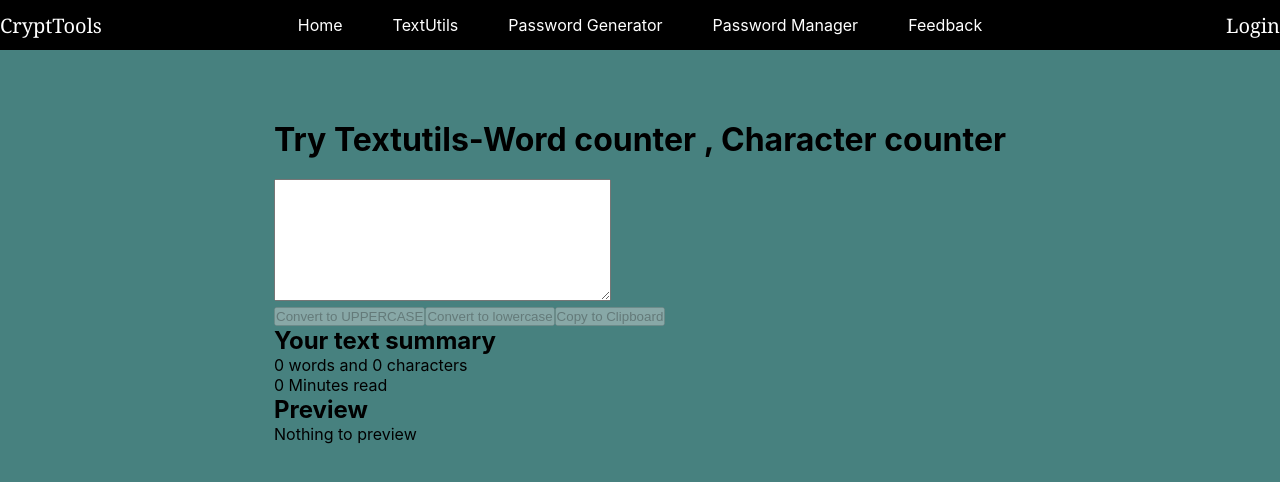
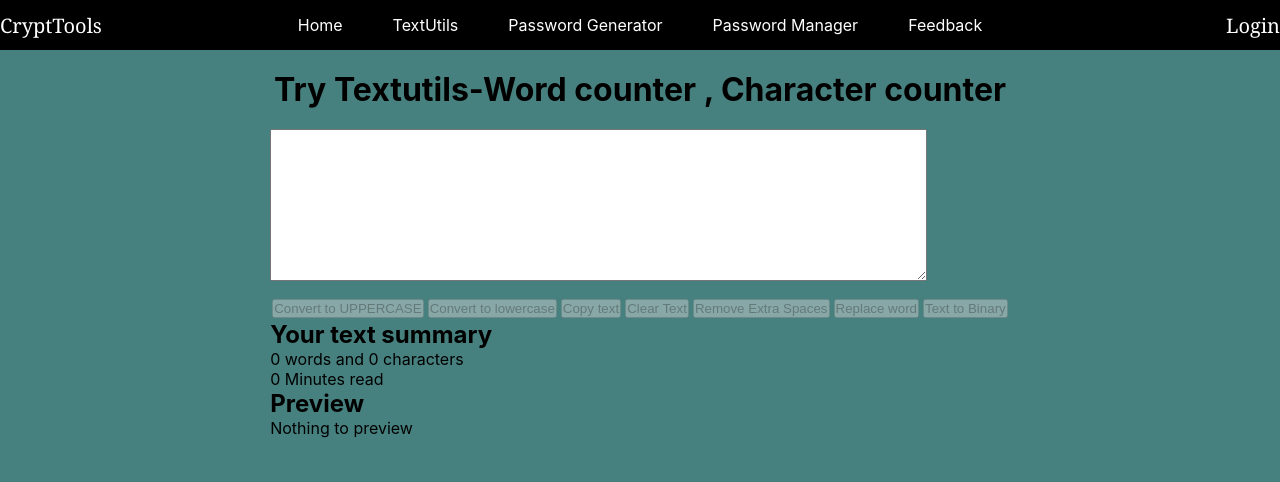
Before and after one commit to GeetaNegi-GN/Cryptography_tools, a React (Create React App) app: page /TextForm in a window 1280 px wide. Shown: the top 482 px of the page. Built offline with nearby package versions, Linux system fonts and the light colour scheme.

Commit message:
textutil,initial commit

```diff
--- a/src/App.css
+++ b/src/App.css
@@ -108,3 +108,12 @@
   justify-content: center;
 
 }
+
+
+.tU-form{
+  margin-bottom: 12px ;
+}
+
+.tU-btn{
+  margin: 2px;
+}
--- a/src/App.js
+++ b/src/App.js
@@ -6,24 +6,12 @@
 import TextForm from "./component/TextUtils";
 import PsdManager from "./component/PsdManager";
 import PsdGenerator from "./component/PsdGenerator";
-import Alert from "./component/Alert";
-import { useState } from "react";
 
 function App() {
-  const [alert, setAlert] = useState(null);
-  const showAlert = (message, type) => {
-    setAlert({
-      msg: message,
-      type: type,
-    });
-    setTimeout(() => {
-      setAlert(null);
-    }, 1500);
-  };
   return (
     <BrowserRouter>
       <Header />
-      <Alert alert={alert} />
+
       <Routes>
         <Route exact path={"/"} element={<Home />} />
 
@@ -31,10 +19,7 @@
           exact
           path="/TextForm"
           element={
-            <TextForm
-              showAlert={showAlert}
-              heading="Try Textutils-Word counter , Character counter"
-            />
+            <TextForm heading="Try Textutils-Word counter , Character counter" />
           }
         />
         <Route exact path={"/psdGenerator"} element={<PsdGenerator />} />
--- a/src/component/TextUtils.js
+++ b/src/component/TextUtils.js
@@ -2,28 +2,46 @@
 
 export default function TextForm(props) {
   const handleUpClick = () => {
-    //console.log("Uppercase was clicked" + text);
     let newText = text.toUpperCase();
     setText(newText);
-    props.showAlert("Converted to uppercase", "success");
   };
   const handleLoClick = () => {
     let newText = text.toLowerCase();
     setText(newText);
-    props.showAlert("Converted to lowercase", "success");
   };
   const handleOnChange = (event) => {
     setText(event.target.value);
   };
 
-  const handleCopy = () => {
-    //var text = document.getElementById("myBox")
-    //text.select();
-    navigator.clipboard.writeText(text);
-    //document.getSelection().removeAllRanges();
-    props.showAlert("Copied to clipboard", "success");
+  const handleClearClick = () => {
+    let newText = "";
+    setText(newText);
   };
 
+  const handleCopy = () => {
+    navigator.clipboard.writeText(text);
+  };
+  const handleExtraSpaces = () => {
+    let newText = text.split(/[ ]+/);
+    setText(newText.join(" "));
+  };
+
+  const handleReplace = () => {
+    let replace = prompt("Which word You Want To Replace?");
+    let replaceWith = prompt("Replace With?");
+    let newText = text.replaceAll(replace, replaceWith);
+    setText(newText);
+  };
+
+  const handleBinaryClick = () => {
+    let binaryText = "";
+    for (let i = 0; i < text.length; i++) {
+      const charCode = text.charCodeAt(i);
+      const binary = charCode.toString(2);
+      binaryText += binary + " ";
+    }
+    setText(binaryText.trim());
+  };
   const [text, setText] = useState("");
 
   return (
@@ -37,31 +55,59 @@
               id="myBox"
               value={text}
               onChange={handleOnChange}
-              cols="40"
-              rows="8"
+              cols="80"
+              rows="10"
             ></textarea>
           </div>
 
           <button
             disabled={text.length === 0}
-            className="btn btn-primary mx-1 my-1"
+            className="tU-btn"
             onClick={handleUpClick}
           >
             Convert to UPPERCASE
           </button>
           <button
             disabled={text.length === 0}
-            className="btn btn-primary mx-1 my-1 "
+            className="tU-btn"
             onClick={handleLoClick}
           >
             Convert to lowercase
           </button>
           <button
             disabled={text.length === 0}
-            className="btn btn-primary mx-1 my-1 "
+            className="tU-btn"
             onClick={handleCopy}
           >
-            Copy to Clipboard
+            Copy text
+          </button>
+          <button
+            disabled={text.length === 0}
+            className="tU-btn"
+            onClick={handleClearClick}
+          >
+            Clear Text
+          </button>
+          <button
+            disabled={text.length === 0}
+            className="tU-btn"
+            onClick={handleExtraSpaces}
+          >
+            Remove Extra Spaces
+          </button>
+          <button
+            disabled={text.length === 0}
+            className="tU-btn"
+            onClick={handleReplace}
+          >
+            Replace word
+          </button>
+          <button
+            disabled={text.length === 0}
+            className="tU-btn"
+            onClick={handleBinaryClick}
+          >
+            Text to Binary
           </button>
         </div>
         <div className="container my-3">
@@ -82,6 +128,7 @@
             Minutes read
           </p>
           <h2>Preview</h2>
+
           <p>{text.length > 0 ? text : "Nothing to preview"}</p>
         </div>
       </div>
```
